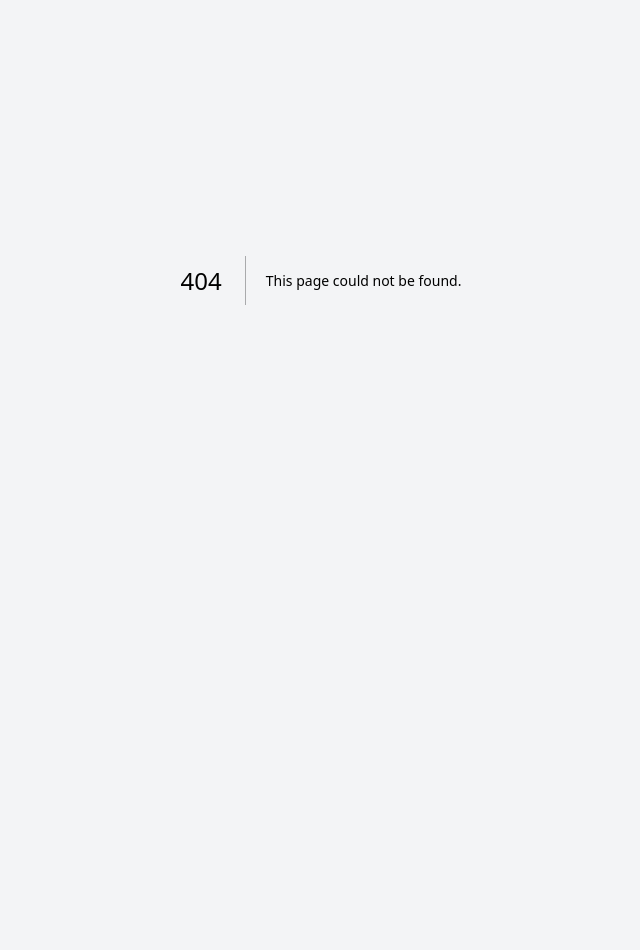
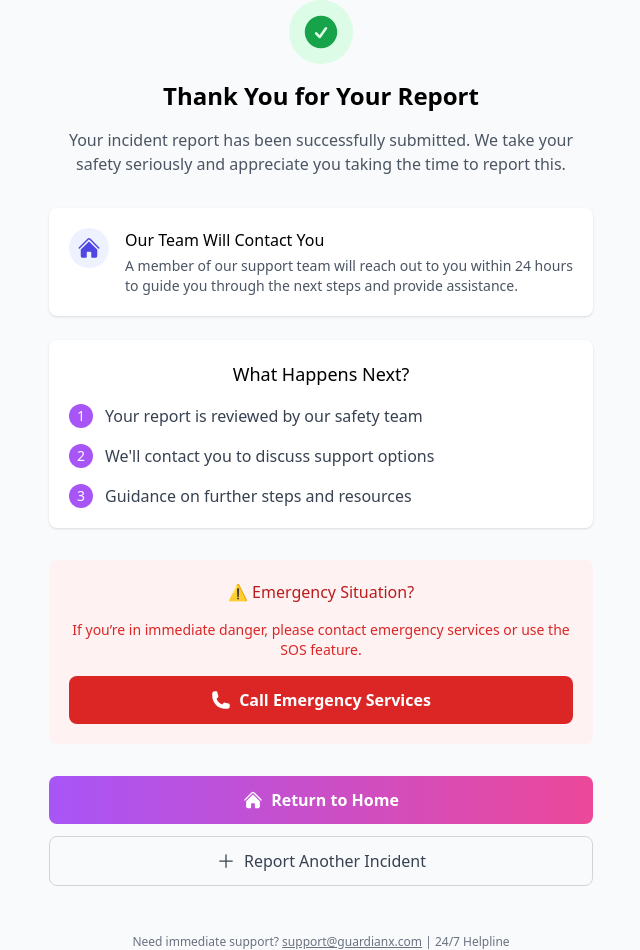
Before and after one commit to anishsamantaray/Guardian-X-Frontend, a Next.js app: page /report-incident/thankyou in a window 1280 px wide. Before the commit this address had no page. Shown: the part 120-1070 px from the top of the page, without its empty margins (319-959 px from the left). Before the commit the page ends 800 px from the top, so only its background shows below. Built offline with nearby package versions, Linux system fonts and the light colour scheme; no server answers; sample sign-in values are in the browser's storage.

Commit message:
feat: Thank you page after report incident

```diff
--- /dev/null
+++ b/src/app/report-incident/thankyou/page.js
@@ -0,0 +1,5 @@
+import ReportThankYouPage from '@/components/ReportIncident/ReportThankYou'
+
+export default function reportThankYou() {
+  return <ReportThankYouPage  />;
+}
--- a/src/components/ReportIncident/ReportForm.jsx
+++ b/src/components/ReportIncident/ReportForm.jsx
@@ -6,14 +6,18 @@ import IncidentDatePicker from '@/components/ReportIncident/IncidentDateModal';
 import IncidentLocationPicker from '@/components/ReportIncident/incidentLocation';
 import { autocomplete, getPlaceDetails } from '@/services/mapService';
 import { reportIncident } from '@/services/incidentService';
+import { useRouter } from 'next/navigation';
 
-export default function ReportForm({ onSuccess }) {
-    const [userEmail, setUserEmail] = useState('');
+export default function ReportForm() {
+  const router = useRouter();
+  const [userEmail, setUserEmail] = useState('');
+  const [loading, setLoading] = useState(false);
 
   useEffect(() => {
-   const stored = localStorage.getItem('email');
-   if (stored) setUserEmail(stored);
- }, []);
+    const stored = localStorage.getItem('email');
+    if (stored) setUserEmail(stored);
+  }, []);
+
   const [incident, setIncident] = useState({
     date: '',
     time: '',
@@ -80,10 +84,12 @@ export default function ReportForm({ onSuccess }) {
 
   const handleSubmit = async e => {
     e.preventDefault();
+    setLoading(true);
 
     const ts = new Date(`${incident.date}T${incident.time}`);
     if (isNaN(ts.getTime())) {
       alert('Invalid date or time');
+      setLoading(false);
       return;
     }
 
@@ -100,13 +106,15 @@ export default function ReportForm({ onSuccess }) {
 
     try {
       await reportIncident(payload);
-      onSuccess && onSuccess();
+      router.push('/report-incident/thankyou');
     } catch {
       alert('Failed to report incident.');
+      setLoading(false);
     }
   };
 
   const isDisabled =
+    loading ||
     !incident.date ||
     !incident.time ||
     incident.lat == null ||
@@ -137,11 +145,13 @@ export default function ReportForm({ onSuccess }) {
               key={t.key}
               type="button"
               onClick={() => handleTypeClick(t.key)}
+              disabled={loading}
               className={`
                 flex items-center justify-center space-x-2 px-4 py-3 border rounded-lg hover:bg-gray-50
                 ${incident.type === t.key
                   ? 'border-indigo-600 bg-indigo-50'
                   : 'border-gray-200'}
+                ${loading ? 'opacity-50 cursor-not-allowed' : ''}
               `}
             >
               <span>{t.icon}</span>
@@ -158,20 +168,24 @@ export default function ReportForm({ onSuccess }) {
           value={incident.description}
           onChange={handleDescChange}
           placeholder="Describe what happened (optional)"
-          className="w-full h-24 px-4 py-3 border rounded-lg focus:ring-2 focus:ring-indigo-500 resize-none"
+          disabled={loading}
+          className="w-full h-24 px-4 py-3 border rounded-lg focus:ring-2 focus:ring-indigo-500 resize-none disabled:opacity-50"
         />
       </div>
 
       <button
         type="submit"
         disabled={isDisabled}
-        className="
+        className={`
           w-full py-3 bg-gradient-to-r from-purple-500 to-red-500 text-white
-          rounded-lg flex items-center justify-center space-x-2 disabled:opacity-50
-        "
+          rounded-lg flex items-center justify-center space-x-2
+          ${isDisabled ? 'opacity-50 cursor-not-allowed' : ''}
+        `}
       >
-        <PaperAirplaneIcon className="w-5 h-5 transform -rotate-45" />
-        <span>Report Incident</span>
+        <PaperAirplaneIcon
+          className={`w-5 h-5 transform -rotate-45 ${loading ? 'animate-spin' : ''}`}
+        />
+        <span>{loading ? 'Reporting…' : 'Report Incident'}</span>
       </button>
     </form>
   );
--- /dev/null
+++ b/src/components/ReportIncident/ReportThankYou.jsx
@@ -0,0 +1,118 @@
+'use client'
+
+import React from 'react'
+import AppBar from '@/components/Layout/AppBar'
+import { useRouter } from 'next/navigation'
+import {
+  CheckCircleIcon,
+  PhoneIcon,
+  HomeIcon,
+  PlusIcon
+} from '@heroicons/react/24/solid'
+
+export default function ReportSubmitted() {
+  const router = useRouter()
+  const nextSteps = [
+    'Your report is reviewed by our safety team',
+    "We'll contact you to discuss support options",
+    'Guidance on further steps and resources'
+  ]
+
+  return (
+    <div className="min-h-screen bg-gray-50">
+      {/* AppBar with updated title */}
+      <AppBar type="internal" title="Report Submitted" />
+
+      <main className="max-w-xl mx-auto mt-8 px-4 space-y-8">
+        {/* Confirmation */}
+        <div className="text-center space-y-4">
+          <div className="mx-auto w-16 h-16 bg-green-100 rounded-full flex items-center justify-center">
+            <CheckCircleIcon className="w-10 h-10 text-green-600"/>
+          </div>
+          <h1 className="text-2xl font-semibold">Thank You for Your Report</h1>
+          <p className="text-gray-600">
+            Your incident report has been successfully submitted. We take your
+            safety seriously and appreciate you taking the time to report this.
+          </p>
+        </div>
+
+        {/* Info cards */}
+        <div className="grid gap-6">
+          <div className="bg-white rounded-lg shadow p-5 flex items-start space-x-4">
+            <div className="p-2 bg-indigo-50 rounded-full">
+              <HomeIcon className="w-6 h-6 text-indigo-600"/>
+            </div>
+            <div>
+              <h2 className="font-medium">Our Team Will Contact You</h2>
+              <p className="text-gray-600 mt-1 text-sm">
+                A member of our support team will reach out to you within 24
+                hours to guide you through the next steps and provide assistance.
+              </p>
+            </div>
+          </div>
+
+          <div className="bg-white rounded-lg shadow p-5">
+            <h2 className="font-medium text-lg mb-4 text-center">What Happens Next?</h2>
+            <div className="space-y-4">
+              {nextSteps.map((step, idx) => (
+                  <div key={idx} className="flex items-start space-x-3">
+                    <div
+                        className="flex-shrink-0 w-6 h-6 bg-purple-500 text-white rounded-full flex items-center justify-center text-sm">
+                      {idx + 1}
+                    </div>
+                    <p className="text-gray-700">{step}</p>
+                  </div>
+              ))}
+            </div>
+          </div>
+        </div>
+
+        {/* Emergency CTA */}
+        <div className="bg-red-50 rounded-lg p-5 text-center space-y-4">
+          <p className="text-red-700 font-medium">⚠️ Emergency Situation?</p>
+          <p className="text-red-600 text-sm">
+            If you’re in immediate danger, please contact emergency services or use the SOS feature.
+          </p>
+          <a
+              href="tel:112"
+              className="w-full inline-flex items-center justify-center space-x-2 bg-red-600 hover:bg-red-700 text-white font-semibold py-3 rounded-lg"
+          >
+            <PhoneIcon className="w-5 h-5"/>
+            <span>Call Emergency Services</span>
+          </a>
+        </div>
+
+        {/* Action buttons */}
+        <div className="space-y-3">
+          <button
+              type="button"
+              onClick={() => router.push('/home')}
+              className="w-full bg-gradient-to-r from-purple-500 to-pink-500 text-white py-3 rounded-lg font-semibold hover:opacity-90 flex items-center justify-center"
+          >
+            <HomeIcon className="inline-block w-5 h-5 mr-2 align-middle"/>
+            Return to Home
+          </button>
+
+          <button
+              type="button"
+              onClick={() => router.push('/report-incident')}
+              className="w-full border border-gray-300 text-gray-700 py-3 rounded-lg flex items-center justify-center hover:bg-gray-100"
+          >
+            <PlusIcon className="w-5 h-5 mr-2"/>
+            Report Another Incident
+          </button>
+        </div>
+
+      </main>
+
+      {/* Footer */}
+      <footer className="mt-12 text-center text-xs text-gray-500">
+        Need immediate support?&nbsp;
+        <a href="mailto:support@guardianx.com" className="underline">
+          support@guardianx.com
+        </a>
+        &nbsp;|&nbsp;24/7 Helpline
+      </footer>
+    </div>
+  )
+}
```
